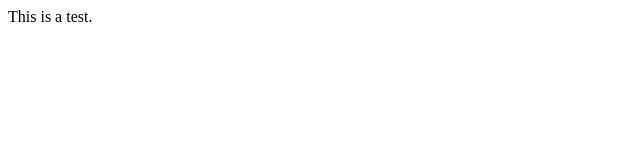
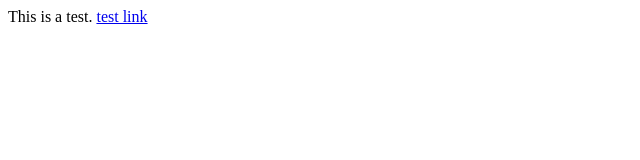
Before and after one commit to iyneedham/dataviz_experiments, a plain HTML site: page index.html in a window 1280 px wide. Shown: the full height of the page, 0-640 px from the left. Drawn offline with Linux system fonts and the light colour scheme.

Commit message:
Update index.html

```diff
--- a/index.html
+++ b/index.html
@@ -1 +1,3 @@
 This is a test.
+
+<a href="http://iyneedham.github.io/dataviz_experiments/3barloops/3barloops_sankey/3barloops_sankey_color_sortabc_canva.html">test link</a>
```
